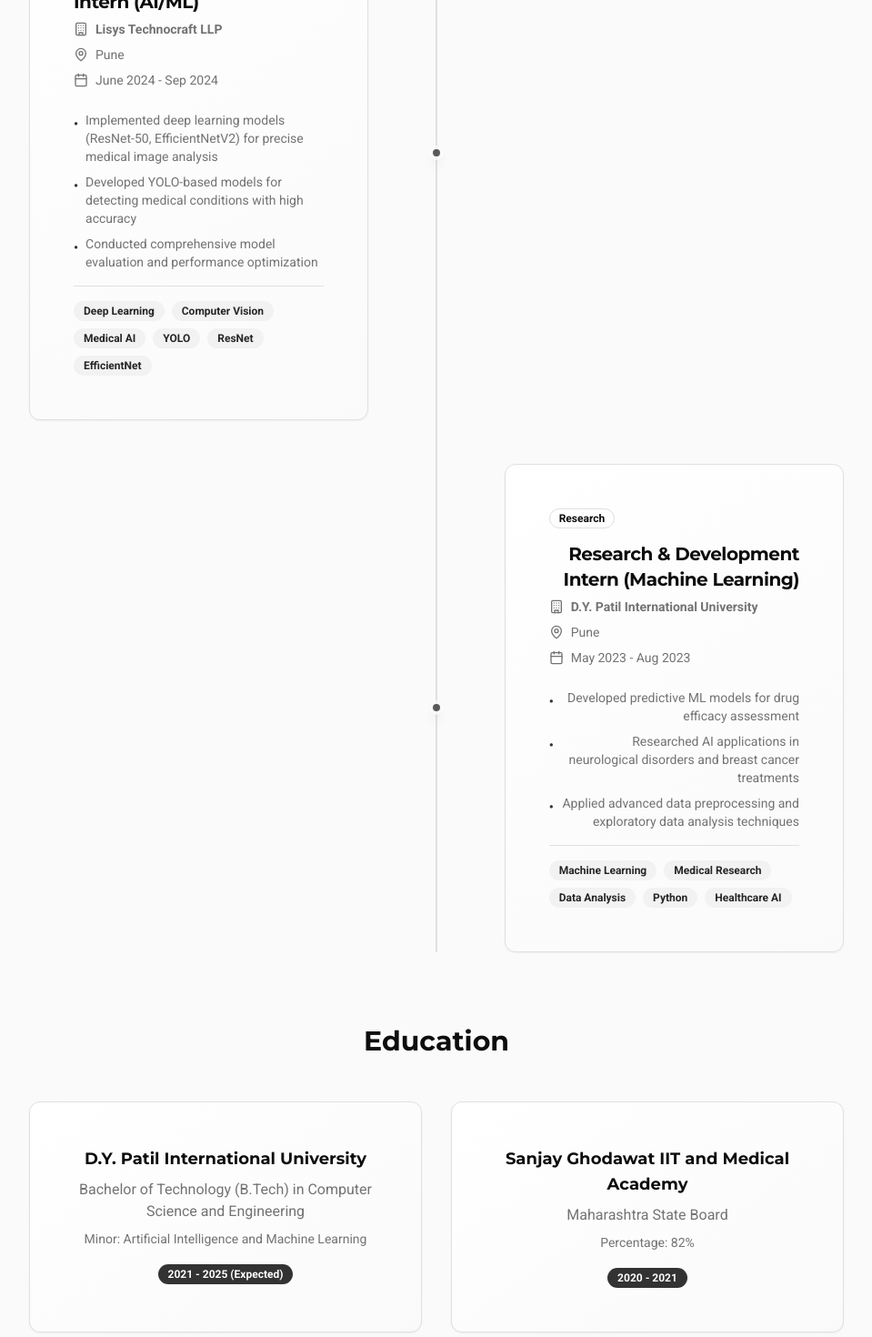
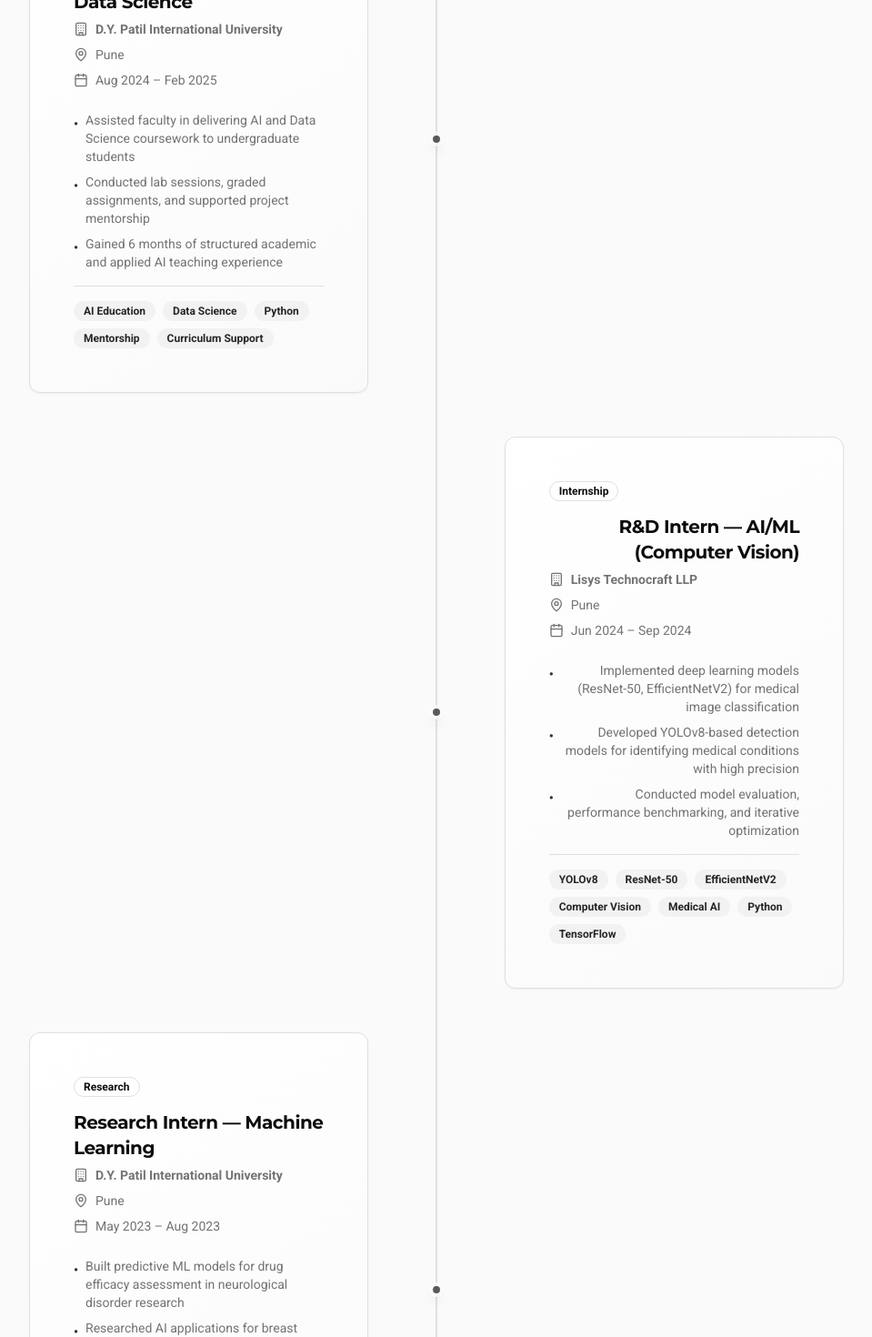
Before and after one commit to Komoleeka9/komoleeka-ai-genesis, a React (Vite) app: page / in a window 1280 px wide. Shown: the part 3540-5010 px from the top of the page at 91% size, without its empty margins (160-1119 px from the left). Built offline with nearby package versions, Linux system fonts and the light colour scheme.

Commit message:
Update experience details and formatting

```diff
--- a/src/components/Experience.tsx
+++ b/src/components/Experience.tsx
@@ -5,30 +5,43 @@ import { Calendar, MapPin, Building } from "lucide-react";
 export function Experience() {
   const experiences = [
     {
-      title: "Research & Development Intern (AI/ML)",
+      title: "Teaching Associate — AI & Data Science",
+      company: "D.Y. Patil International University",
+      location: "Pune",
+      duration: "Aug 2024 – Feb 2025",
+      type: "Teaching",
+      achievements: [
+        "Assisted faculty in delivering AI and Data Science coursework to undergraduate students",
+        "Conducted lab sessions, graded assignments, and supported project mentorship",
+        "Gained 6 months of structured academic and applied AI teaching experience"
+      ],
+      skills: ["AI Education", "Data Science", "Python", "Mentorship", "Curriculum Support"]
+    },
+    {
+      title: "R&D Intern — AI/ML (Computer Vision)",
       company: "Lisys Technocraft LLP",
       location: "Pune",
-      duration: "June 2024 - Sep 2024",
+      duration: "Jun 2024 – Sep 2024",
       type: "Internship",
       achievements: [
-        "Implemented deep learning models (ResNet-50, EfficientNetV2) for precise medical image analysis",
-        "Developed YOLO-based models for detecting medical conditions with high accuracy",
-        "Conducted comprehensive model evaluation and performance optimization"
+        "Implemented deep learning models (ResNet-50, EfficientNetV2) for medical image classification",
+        "Developed YOLOv8-based detection models for identifying medical conditions with high precision",
+        "Conducted model evaluation, performance benchmarking, and iterative optimization"
       ],
-      skills: ["Deep Learning", "Computer Vision", "Medical AI", "YOLO", "ResNet", "EfficientNet"]
+      skills: ["YOLOv8", "ResNet-50", "EfficientNetV2", "Computer Vision", "Medical AI", "Python", "TensorFlow"]
     },
     {
-      title: "Research & Development Intern (Machine Learning)",
+      title: "Research Intern — Machine Learning",
       company: "D.Y. Patil International University",
       location: "Pune",
-      duration: "May 2023 - Aug 2023",
+      duration: "May 2023 – Aug 2023",
       type: "Research",
       achievements: [
-        "Developed predictive ML models for drug efficacy assessment",
-        "Researched AI applications in neurological disorders and breast cancer treatments",
-        "Applied advanced data preprocessing and exploratory data analysis techniques"
+        "Built predictive ML models for drug efficacy assessment in neurological disorder research",
+        "Researched AI applications for breast cancer treatment outcome prediction",
+        "Applied advanced data preprocessing, EDA, and feature engineering techniques"
       ],
-      skills: ["Machine Learning", "Medical Research", "Data Analysis", "Python", "Healthcare AI"]
+      skills: ["Machine Learning", "Healthcare AI", "Data Analysis", "Python", "Scikit-Learn", "EDA"]
     }
   ];
 
@@ -42,17 +55,15 @@ export function Experience() {
               Professional Experience
             </h2>
             <p className="font-roboto text-xl text-muted-foreground">
-              Building AI solutions in research and industry settings
+              Research, industry internships, and hands-on AI teaching
             </p>
             <div className="w-24 h-1 bg-gradient-to-r from-tech-accent to-foreground mx-auto rounded-full mt-6" />
           </div>
 
           {/* Timeline */}
           <div className="relative">
-            {/* Timeline Line */}
             <div className="absolute left-4 md:left-1/2 md:transform md:-translate-x-1/2 top-0 bottom-0 w-0.5 bg-border" />
 
-            {/* Experience Cards */}
             <div className="space-y-12">
               {experiences.map((exp, index) => (
                 <div
@@ -61,10 +72,8 @@ export function Experience() {
                     index % 2 === 0 ? "md:flex-row" : "md:flex-row-reverse"
                   }`}
                 >
-                  {/* Timeline Dot */}
                   <div className="absolute left-4 md:left-1/2 md:transform md:-translate-x-1/2 w-4 h-4 bg-tech-accent rounded-full border-4 border-background shadow-lg animate-pulse-slow" />
 
-                  {/* Content */}
                   <div className={`ml-12 md:ml-0 md:w-5/12 ${index % 2 === 0 ? "" : "md:text-right"}`}>
                     <Card className="tech-card">
                       <CardHeader>
@@ -107,11 +116,7 @@ export function Experience() {
 
                           <div className="flex flex-wrap gap-2 pt-4 border-t border-border">
                             {exp.skills.map((skill, skillIndex) => (
-                              <Badge
-                                key={skillIndex}
-                                variant="secondary"
-                                className="text-xs"
-                              >
+                              <Badge key={skillIndex} variant="secondary" className="text-xs">
                                 {skill}
                               </Badge>
                             ))}
@@ -138,14 +143,14 @@ export function Experience() {
                     <h4 className="font-montserrat font-bold text-lg mb-2 text-foreground">
                       D.Y. Patil International University
                     </h4>
-                    <p className="text-muted-foreground mb-2">
-                      Bachelor of Technology (B.Tech) in Computer Science and Engineering
+                    <p className="text-muted-foreground mb-1">
+                      B.Tech — Computer Science & Engineering
                     </p>
                     <p className="text-sm text-muted-foreground mb-4">
-                      Minor: Artificial Intelligence and Machine Learning
+                      Minor: Artificial Intelligence & Machine Learning
                     </p>
                     <Badge className="bg-tech-accent text-primary-foreground">
-                      2021 - 2025 (Expected)
+                      2021 – 2025
                     </Badge>
                   </div>
                 </CardContent>
@@ -155,16 +160,16 @@ export function Experience() {
                 <CardContent className="p-6">
                   <div className="text-center">
                     <h4 className="font-montserrat font-bold text-lg mb-2 text-foreground">
-                      Sanjay Ghodawat IIT and Medical Academy
+                      Sanjay Ghodawat IIT & Medical Academy
                     </h4>
                     <p className="text-muted-foreground mb-2">
-                      Maharashtra State Board
+                      Maharashtra State Board — HSC
                     </p>
                     <p className="text-sm text-muted-foreground mb-4">
                       Percentage: 82%
                     </p>
                     <Badge className="bg-tech-accent text-primary-foreground">
-                      2020 - 2021
+                      2020 – 2021
                     </Badge>
                   </div>
                 </CardContent>
```
